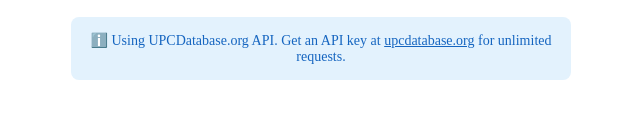
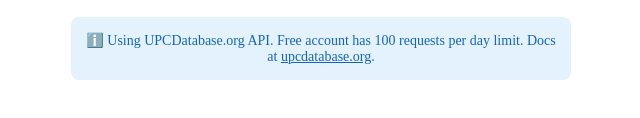
Before and after one commit to sarnova-miguel/barcode-scanner-test-html-qrcode, a plain HTML site: page index.html in a window 1280 px wide. Shown: the part 314-432 px from the top of the page, 319-959 px from the left. Drawn offline with Linux system fonts and the light colour scheme.

Commit message:
index refactor

```diff
--- a/index.html
+++ b/index.html
@@ -22,12 +22,12 @@
         <div id="reader-results">
           <!-- Start button will be inserted here by JavaScript -->
         </div>
+        <div id="product-results"></div>
         <div style="text-align: center; margin-top: 20px; padding: 15px; background-color: #e3f2fd; border-radius: 8px; max-width: 500px; margin-left: auto; margin-right: auto;">
           <p style="margin: 0; font-size: 14px; color: #1565c0;">
-            ℹ️ Using UPCDatabase.org API. Get an API key at <a href="https://upcdatabase.org/" target="_blank" style="color: #1565c0; text-decoration: underline;">upcdatabase.org</a> for unlimited requests.
+            ℹ️ Using UPCDatabase.org API. Free account has 100 requests per day limit. Docs at <a href="https://upcdatabase.org/" target="_blank" style="color: #1565c0; text-decoration: underline;">upcdatabase.org</a>.
           </p>
         </div>
-        <div id="product-results"></div>
       </div>
 
     </main>
```
